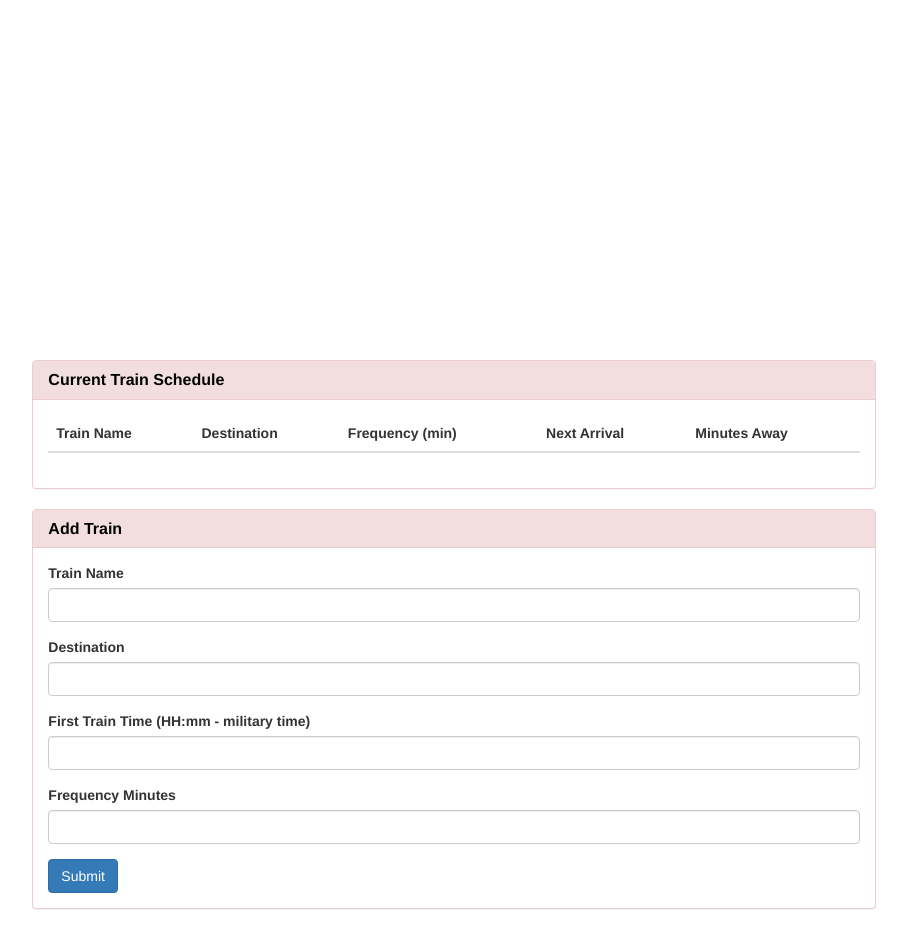
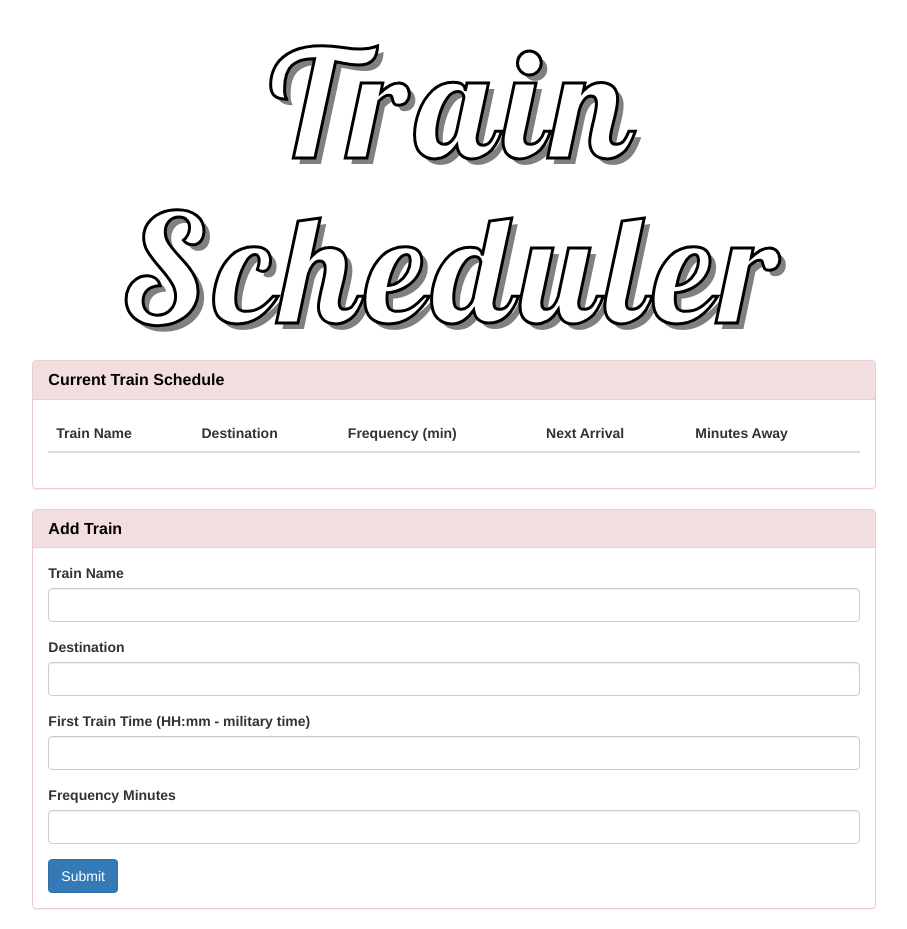
Before and after one commit to rjfernando/Train-Scheduler, a plain HTML site: page index.html in a window 1280 px wide. Shown: the whole page, without its empty margins (186-1093 px from the left). Drawn offline with nearby package versions, Linux system fonts and the light colour scheme; no server answers.

Commit message:
header font adjustment

```diff
--- a/assets/css/style.css
+++ b/assets/css/style.css
@@ -18,3 +18,10 @@ body {
 .panel-title {
     color: black;
 }
+
+h1 {
+    -webkit-text-stroke-width: 3px;
+    -webkit-text-stroke-color: black;
+    letter-spacing: 9px;
+    text-shadow: 6px 6px gray;
+ }
```
Also changed, not shown: assets/javascript/logic.js (+5 -4 lines).
